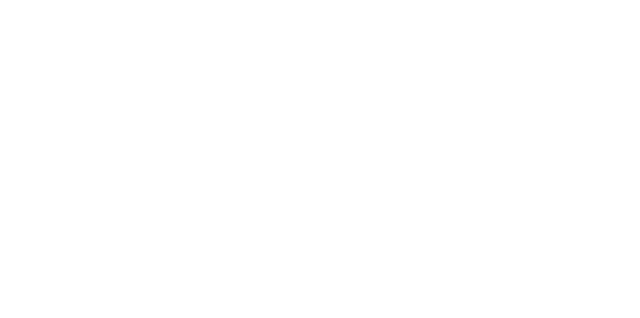
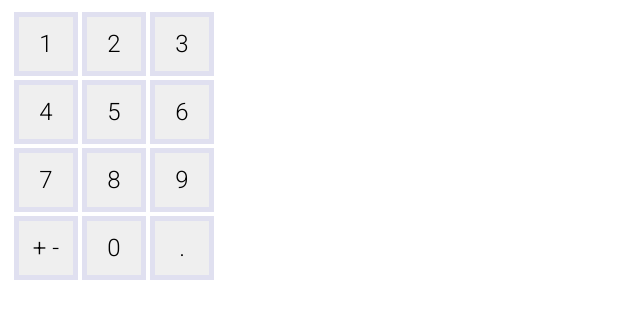
Before and after one commit to javadebadi/ncalc, a React (Create React App) app: page / in a window 1280 px wide. Shown: the top 318 px of the page, without its empty margins (0-640 px from the left). Built offline with nearby package versions, Linux system fonts and the light colour scheme.

Commit message:
Add: created a NumPad app and added that componenet to main App.js

```diff
--- /dev/null
+++ b/src/App.css
@@ -0,0 +1,29 @@
+
+.number-square {
+  min-width: 46px;
+  min-height: 46px;
+  width: 4rem;
+  height: 4rem;
+  border-style: solid;
+  border-width: thick;
+  border-color: #e0e0f0;
+  font-size: 1.5rem;
+  font-family: 'Roboto', sans-serif;
+  font-weight: 300;
+  margin: 2px;
+  text-align: center;
+}
+
+.numpad {
+  padding: 10px;
+  min-width: 200px;
+  width: 13rem;
+}
+
+.numpad-row {
+  width: 100%;
+  display: flex;
+  flex-direction: row;
+  justify-content: center;
+  align-items: center;
+}
--- a/src/App.js
+++ b/src/App.js
@@ -1,6 +1,11 @@
+import "./App.css";
+import NumPad from "./components/NumPad";
+
+
 function App() {
   return (
     <div className="App">
+      <NumPad />
     </div>
   );
 }
--- /dev/null
+++ b/src/components/NumPad.js
@@ -0,0 +1,37 @@
+function NumberSquare(props) {
+  return (
+    <button className="number-square">
+      {props.value}
+    </button>
+  );
+}
+
+function NumPad() {
+  return (
+    <div className="numpad">
+      <div className="numpad-row">
+        <NumberSquare value={1} />
+        <NumberSquare value={2} />
+        <NumberSquare value={3} />
+      </div>
+      <div className="numpad-row">
+        <NumberSquare value={4} />
+        <NumberSquare value={5} />
+        <NumberSquare value={6} />
+      </div>
+      <div className="numpad-row">
+        <NumberSquare value={7} />
+        <NumberSquare value={8} />
+        <NumberSquare value={9} />
+      </div>
+      <div className="numpad-row">
+        <NumberSquare value="+ -" />
+        <NumberSquare value={0} />
+        <NumberSquare value="." />
+      </div>
+    </div>
+  );
+}
+
+
+export default NumPad;
```
